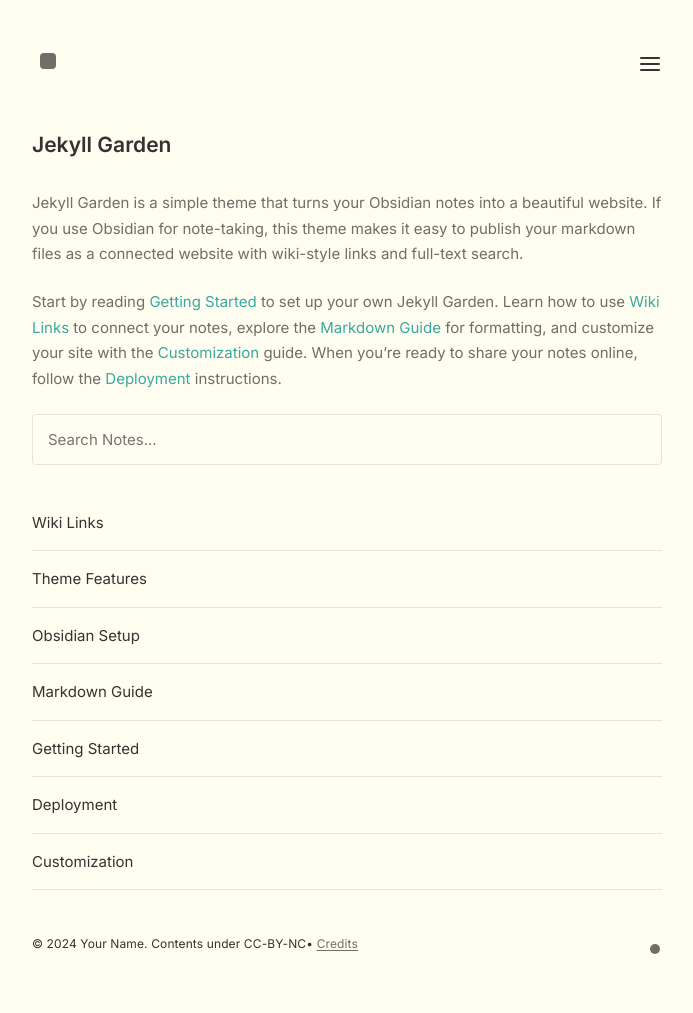
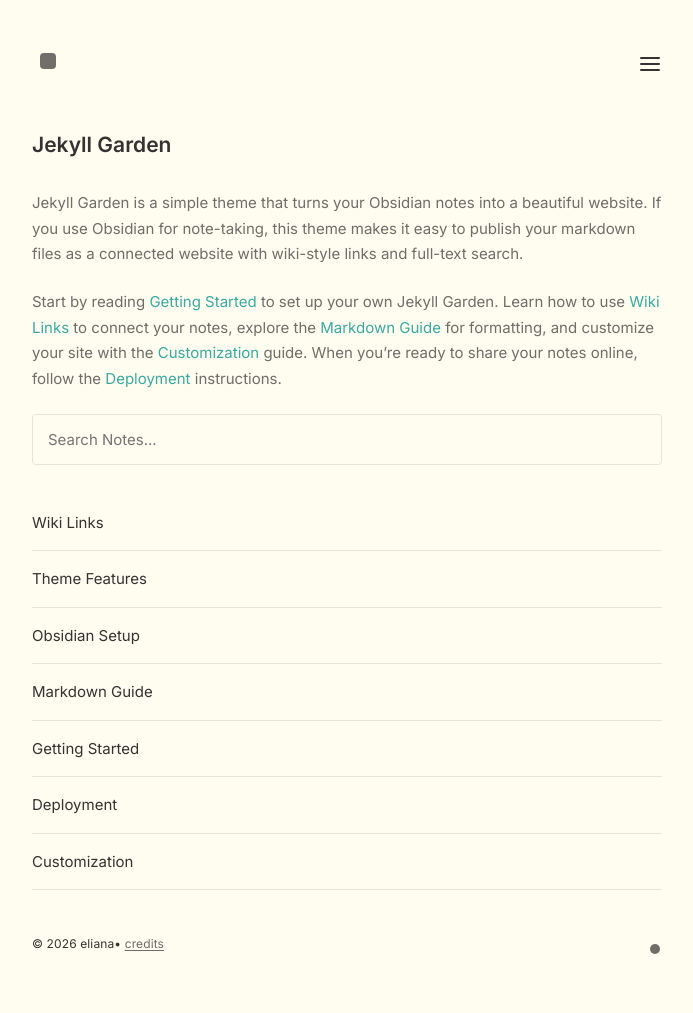
Before and after one commit to jubilancy/dg, a Jekyll site: the page built from pages/index.md, in a window 1280 px wide. Shown: the whole page, without its empty margins (293-986 px from the left). Built offline with Jekyll 4.4.1, drawn with Linux system fonts in a browser that asks for light colours.

Commit message:
Update Jekyll configuration for Eliana's Garden

```diff
--- a/_config.yml
+++ b/_config.yml
@@ -1,25 +1,5 @@
-# Welcome to Jekyll!
-#
-# This config file is meant for settings that affect your whole blog, values
-# which you are expected to set up once and rarely edit after that. If you find
-# yourself editing this file very often, consider using Jekyll's data files
-# feature for the data you need to update frequently.
-#
-# For technical reasons, this file is *NOT* reloaded automatically when you use
-# 'bundle exec jekyll serve'. If you change this file, please restart the server process.
-#
-# If you need help with YAML syntax, here are some quick references for you:
-# https://learn-the-web.algonquindesign.ca/topics/markdown-yaml-cheat-sheet/#yaml
-# https://learnxinyminutes.com/docs/yaml/
-#
-# Site settings
-# These are used to personalize your new site. If you look in the HTML files,
-# you will see them accessed via {{ site.title }}, {{ site.email }}, and so on.
-# You can create any custom variable you would like, and they will be accessible
-# in the templates via {{ site.myvariable }}.
-
 # Jekyll Garden Configuration
-# Optimized for actual template usage
+# Optimized for jubilancy.github.io/jekyll-garden
 
 # Preferences (controls template behavior)
 preferences:
@@ -35,33 +15,33 @@ preferences:
     enabled: true
 
 # Site Configuration
-title: "Your Site Title"
-heading: "Your Name"
-description: "A brief description of your site"
-url: "https://yoursite.com"
-baseurl: ""
+title: "Eliana's Garden"
+heading: "eliana"
+description: "A digital garden"
+url: "https://jubilancy.github.io"
+baseurl: /jekyll-garden
 
 # Asset Configuration
 apple_touch_icon: "/assets/img/profile.png"
 css_file: "/assets/css/style.css"
 ie_css: "/assets/css/ie-target.css"
 
-# Menu Items
+# Menu Items (lowercase)
 menu:
-  - title: "Notes"
+  - title: "notes"
     url: "/notes"
-  - title: "Blog"
-    url: "/blog"
-  - title: "About"
+  - title: "garden"
+    url: "/garden"
+  - title: "about"
     url: "/about"
 
 # Footer
 footer:
-  copyright: "© 2024 Your Name. Contents under CC-BY-NC"
+  copyright: "© 2026 eliana"
   credits:
     enabled: true
     url: "/credits"
-    text: "Credits"
+    text: "credits"
 
 # Collections
 collections:
```
